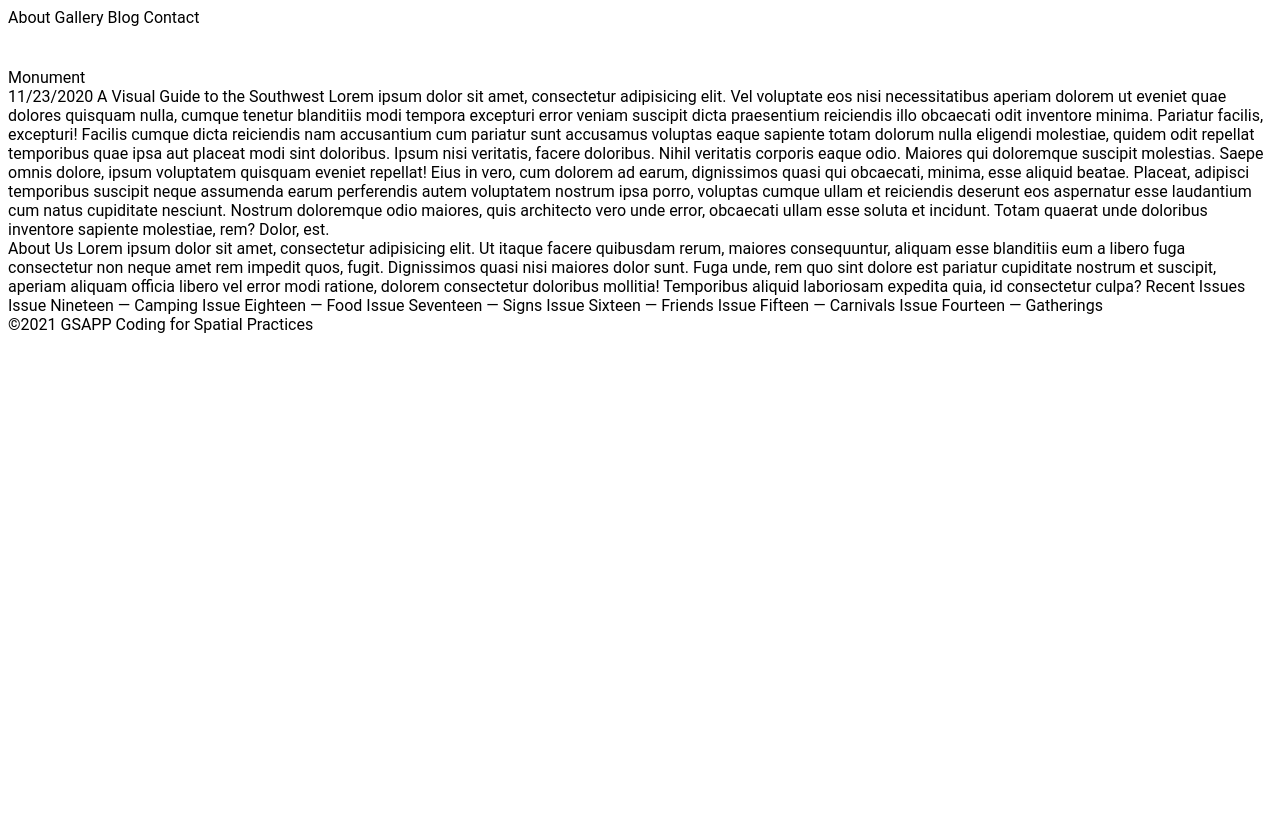
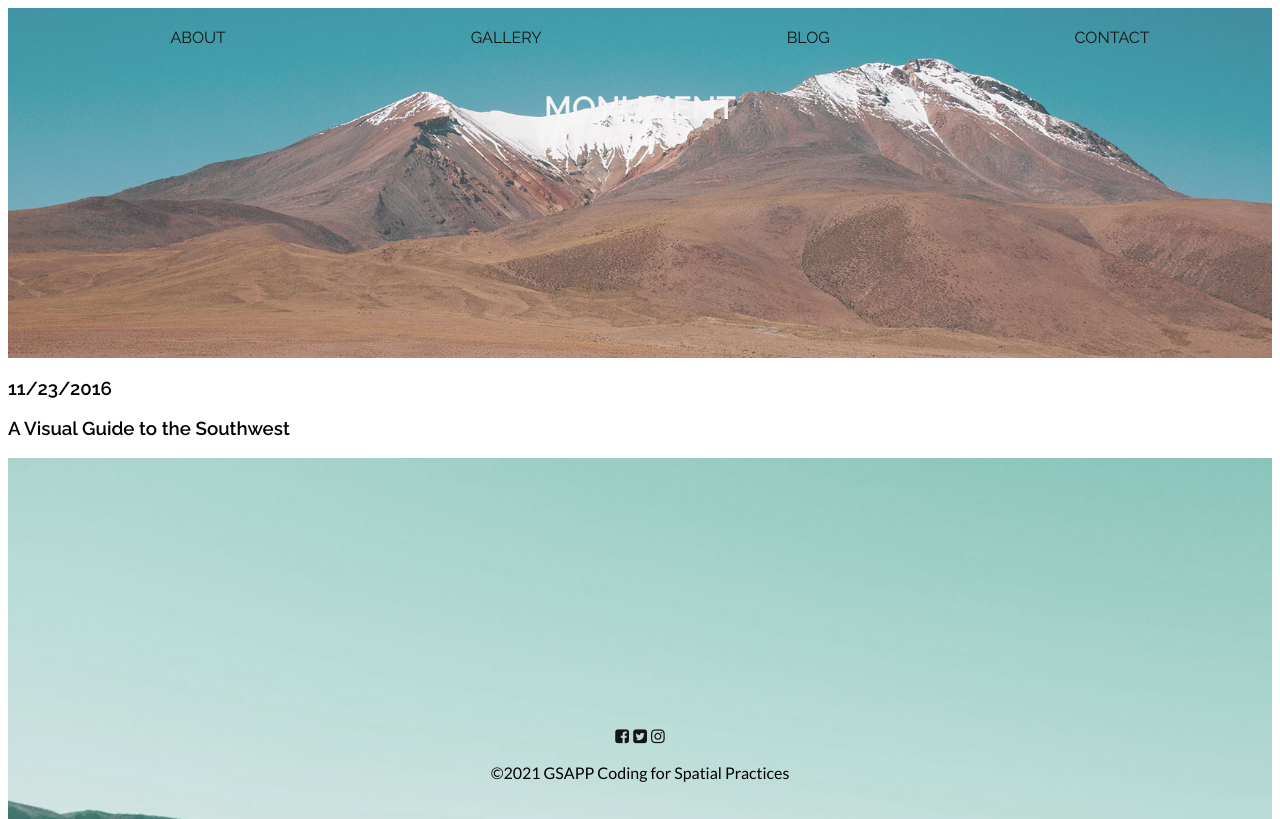
Before and after one commit to celestelayne/didactic-eureka, a plain HTML site: page project-03/index.html in a window 1280 px wide. Shown: the top 819 px of the page. Drawn offline with Linux system fonts and the light colour scheme; files that its build step writes are made by us from their sources.

Commit message:
update layout for project 03
add images, font and minor styling

```diff
--- a/project-03/index.html
+++ b/project-03/index.html
@@ -5,52 +5,76 @@
 	<title>Monument | Home</title>
 
 	<!-- Add link to Google Fonts here (Lato 400 and Raleway 400 and 600) -->
+  <link rel="preconnect" href="https://fonts.gstatic.com">
+  <link href="https://fonts.googleapis.com/css2?family=Lato&family=Raleway:wght@400;600&display=swap" rel="stylesheet">
 
 	<!-- Link for FontAwesome has already bee added! -->
 	<link rel="stylesheet" href="https://maxcdn.bootstrapcdn.com/font-awesome/4.7.0/css/font-awesome.min.css">
-	<link rel="stylesheet" href="css/style.css">
+	<link rel="stylesheet" href="style.css">
 
 </head>
 <body>
   <div class="container">
+    <!-- header -->
     <header>
-      <nav>
-        About
-        Gallery
-        Blog
-        Contact
-      </nav>
-      Monument
+      <ul class="container">
+        <li><a href="#">About</a></li>
+        <li><a href="#">Gallery</a></li>
+        <li><a href="#">Blog</a></li>
+        <li><a href="#">Contact</a></li>
+      </ul>
+      <h1>Monument</h1>
     </header>
+
+    <!-- main content -->
     <main>
       <section class="main-content">
-      11/23/2020
-      A Visual Guide to the Southwest
+        <h3>11/23/2016</h3>
+        <h3>A Visual Guide to the Southwest</h3>
 
         <!-- INSERT IMAGE: article_1.jpg (in images folder) -->
-      Lorem ipsum dolor sit amet, consectetur adipisicing elit. Vel voluptate eos nisi necessitatibus aperiam dolorem ut eveniet quae dolores quisquam nulla, cumque tenetur blanditiis modi tempora excepturi error veniam suscipit dicta praesentium reiciendis illo obcaecati odit inventore minima. Pariatur facilis, excepturi! Facilis cumque dicta reiciendis nam accusantium cum pariatur sunt accusamus voluptas eaque sapiente totam dolorum nulla eligendi molestiae, quidem odit repellat temporibus quae ipsa aut placeat modi sint doloribus. Ipsum nisi veritatis, facere doloribus. Nihil veritatis corporis eaque odio.
+        <img src="images/blog_1.jpg" alt="">
+        <p>
+        Lorem ipsum dolor sit amet, consectetur adipisicing elit. Vel voluptate eos nisi necessitatibus aperiam dolorem ut eveniet quae dolores quisquam nulla, cumque tenetur blanditiis modi tempora excepturi error veniam suscipit dicta praesentium reiciendis illo obcaecati odit inventore minima. Pariatur facilis, excepturi! Facilis cumque dicta reiciendis nam accusantium cum pariatur sunt accusamus voluptas eaque sapiente totam dolorum nulla eligendi molestiae, quidem odit repellat temporibus quae ipsa aut placeat modi sint doloribus. Ipsum nisi veritatis, facere doloribus. Nihil veritatis corporis eaque odio.</p>
 
         <!-- INSERT IMAGE: article_2.jpg (in images folder) -->
-      Maiores qui doloremque suscipit molestias. Saepe omnis dolore, ipsum voluptatem quisquam eveniet repellat! Eius in vero, cum dolorem ad earum, dignissimos quasi qui obcaecati, minima, esse aliquid beatae. Placeat, adipisci temporibus suscipit neque assumenda earum perferendis autem voluptatem nostrum ipsa porro, voluptas cumque ullam et reiciendis deserunt eos aspernatur esse laudantium cum natus cupiditate nesciunt. Nostrum doloremque odio maiores, quis architecto vero unde error, obcaecati ullam esse soluta et incidunt. Totam quaerat unde doloribus inventore sapiente molestiae, rem? Dolor, est.
+        <img src="images/blog_2.jpg" alt="">
+        <p>Maiores qui doloremque suscipit molestias. Saepe omnis dolore, ipsum voluptatem quisquam eveniet repellat! Eius in vero, cum dolorem ad earum, dignissimos quasi qui obcaecati, minima, esse aliquid beatae. Placeat, adipisci temporibus suscipit neque assumenda earum perferendis autem voluptatem nostrum ipsa porro, voluptas cumque ullam et reiciendis deserunt eos aspernatur esse laudantium cum natus cupiditate nesciunt. Nostrum doloremque odio maiores, quis architecto vero unde error, obcaecati ullam esse soluta et incidunt. Totam quaerat unde doloribus inventore sapiente molestiae, rem? Dolor, est.</p>
       </section>
+
       <section class="about-us">
-      About Us
-      Lorem ipsum dolor sit amet, consectetur adipisicing elit. Ut itaque facere quibusdam rerum, maiores consequuntur, aliquam esse blanditiis eum a libero fuga consectetur non neque amet rem impedit quos, fugit.
-      Dignissimos quasi nisi maiores dolor sunt. Fuga unde, rem quo sint dolore est pariatur cupiditate nostrum et suscipit, aperiam aliquam officia libero vel error modi ratione, dolorem consectetur doloribus mollitia! Temporibus aliquid laboriosam expedita quia, id consectetur culpa?
+        <h2>About Us</h2>
+        <p>Lorem ipsum dolor sit amet, consectetur adipisicing elit. Ut itaque facere quibusdam rerum, maiores consequuntur, aliquam esse blanditiis eum a libero fuga consectetur non neque amet rem impedit quos, fugit.</p>
+        <p>Dignissimos quasi nisi maiores dolor sunt. Fuga unde, rem quo sint dolore est pariatur cupiditate nostrum et suscipit, aperiam aliquam officia libero vel error modi ratione, dolorem consectetur doloribus mollitia! Temporibus aliquid laboriosam expedita quia, id consectetur culpa?</p>
         <!-- INSERT IMAGE: article_2.jpg (in images folder) -->
+        <img src="images/about.jpg" alt="">
+      </section>
 
-      Recent Issues
-      Issue Nineteen &mdash; Camping
-      Issue Eighteen &mdash; Food
-      Issue Seventeen &mdash; Signs
-      Issue Sixteen &mdash; Friends
-      Issue Fifteen &mdash; Carnivals
-      Issue Fourteen &mdash; Gatherings
+      <section class="recent-issues">
+        <h2>Recent Issues</h2>
+          <ul>
+            <li>Issue Nineteen &mdash; Camping</li>
+            <li>Issue Eighteen &mdash; Food</li>
+            <li>Issue Seventeen &mdash; Signs</li>
+            <li>Issue Sixteen &mdash; Friends</li>
+            <li>Issue Fifteen &mdash; Carnivals</li>
+            <li>Issue Fourteen &mdash; Gatherings</li>
+          </ul>
       </section>
+
     </main>
+
+    <!-- footer -->
     <footer>
       <!-- Insert FontAwesome Icons -->
+      <div class="social-links">
+				<a href=""><i class="fa fa-facebook-square" aria-hidden="true"></i></a>
+				<a href=""><i class="fa fa-twitter-square" aria-hidden="true"></i></a>
+				<a href=""><i class="fa fa-instagram" aria-hidden="true"></i></a>
+			</div>
+      <p class="copyright">
         &copy;2021 GSAPP Coding for Spatial Practices
+      </p>
     </footer>
 
   </div>
--- /dev/null
+++ b/project-03/style.css
@@ -0,0 +1,70 @@
+/* ----------------------------------------
+Base Styles
+------------------------------------------- */
+
+* {
+	box-sizing: border-box;
+}
+
+html, body {
+  font-family: 'Raleway', sans-serif;
+}
+
+/* ----------------------------------------
+Header
+------------------------------------------- */
+
+header {
+  background-repeat: no-repeat;
+  background-position: center;
+	background-size: cover;
+  background-image: url('./images/blog_header_bg.jpg');
+  height: 350px;
+}
+
+ul.container {
+  display: flex;
+  flex-wrap: nowrap;
+  justify-content: space-around;
+
+  list-style: none;
+  margin: 0;
+  line-height: 60px;
+}
+
+.container a {
+  text-decoration: none;
+  color: #141414;
+  text-transform: uppercase;
+}
+
+h1 {
+  text-align: center;
+  text-transform: uppercase;
+  color: #f4f4f4;
+}
+
+img {
+  width: 100%;
+}
+
+/* ----------------------------------------
+Typography
+------------------------------------------- */
+
+p {
+  font-family: 'Lato', sans-serif;
+  line-height: 1.4;
+}
+
+/* ----------------------------------------
+Footer
+------------------------------------------- */
+
+footer {
+  text-align: center;
+  width: 100%;
+  position:fixed;
+  bottom:0;
+  left:0;
+}
```
Also changed, not shown: index.html (+3 -0 lines), project-03/images/about.jpg (added), project-03/images/article_1.jpg (added), project-03/images/article_2.jpg (added), project-03/images/article_3.jpg (added), project-03/images/blog_1.jpg (added), project-03/images/blog_2.jpg (added), project-03/images/blog_header_bg.jpg (added), project-03/images/gallery_1.jpg (added), project-03/images/gallery_2.jpg (added), project-03/images/gallery_3.jpg (added), project-03/images/gallery_4.jpg (added), project-03/images/gallery_5.jpg (added), project-03/images/gallery_6.jpg (added), 1 more files, 2 other files. Lines whose indentation alone changed are shown as unchanged.
